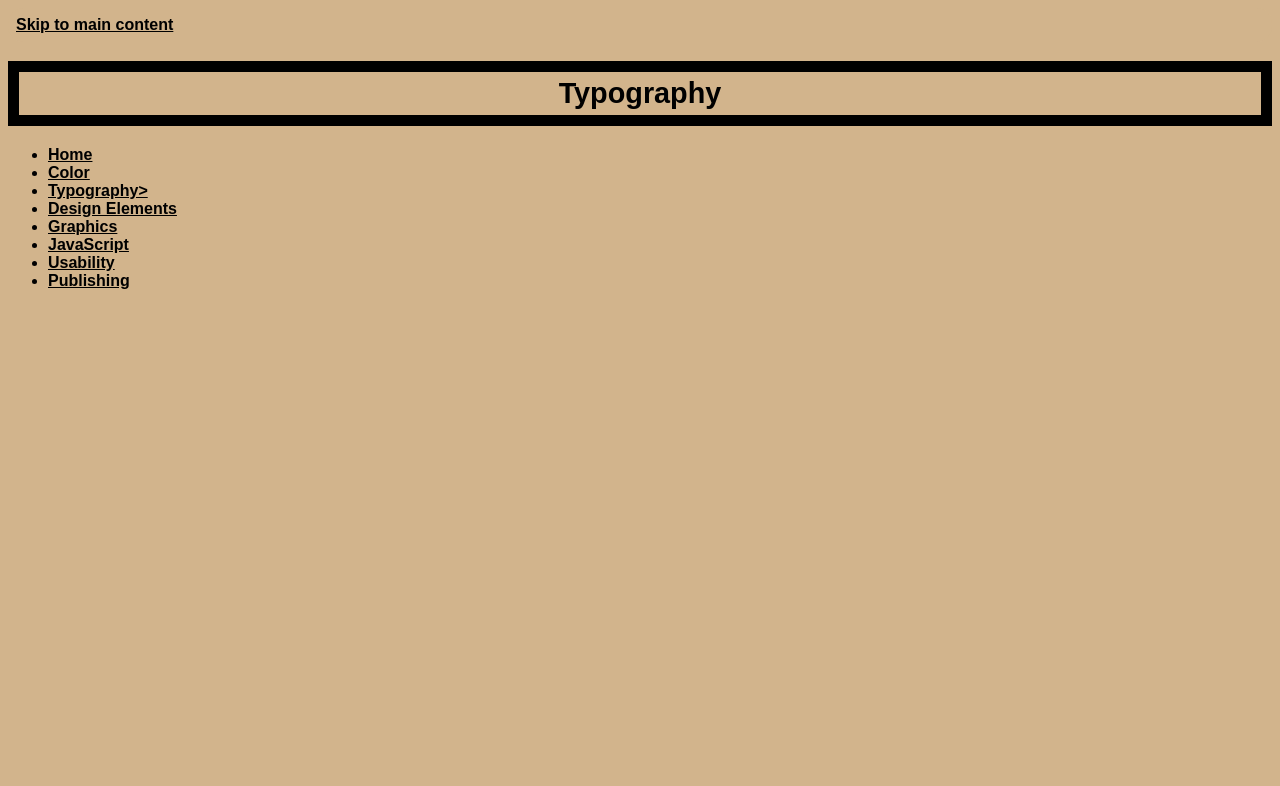
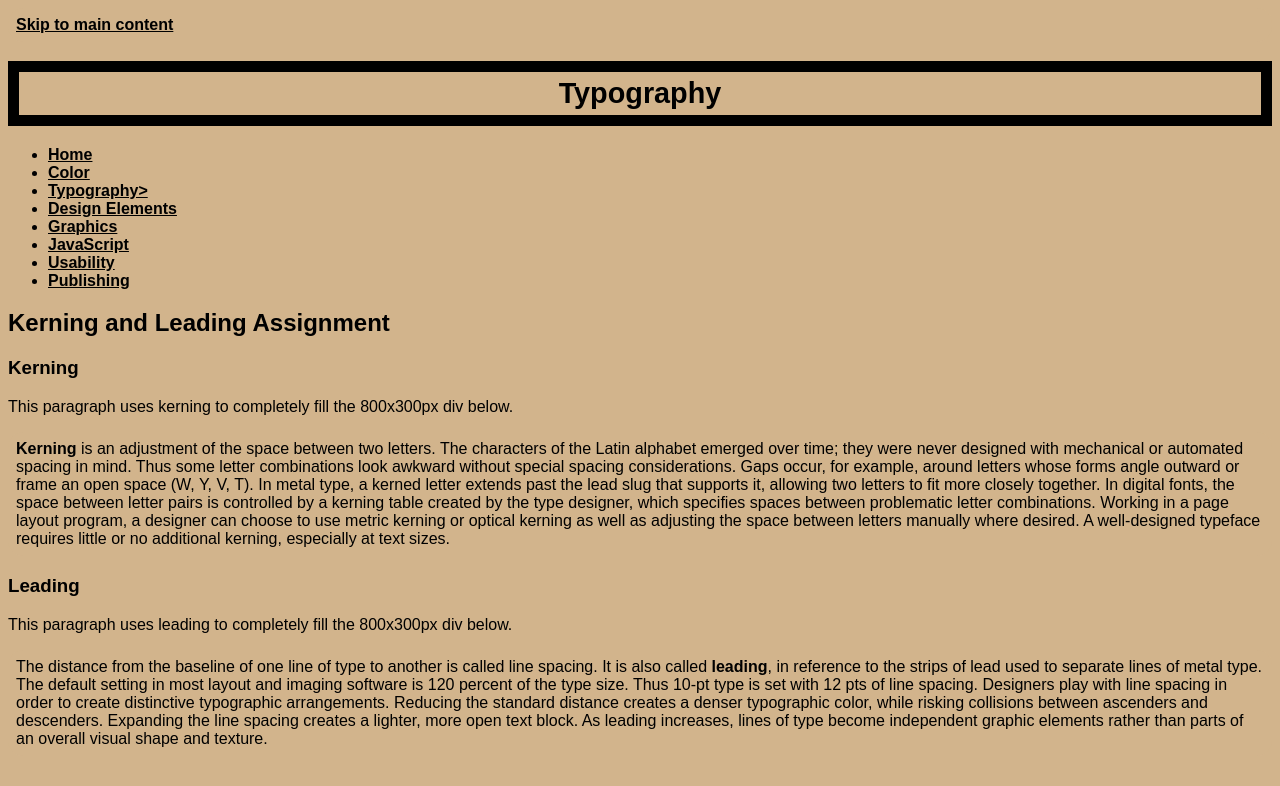
Before and after one commit to RafaMemes/rafa_newrepo, a plain HTML site: page typography.html in a window 1280 px wide. Drawn offline with Linux system fonts and the light colour scheme.

Commit message:
Added new file and HTML and CSS

```diff
--- /dev/null
+++ b/styles/typographystyles.css
@@ -0,0 +1,26 @@
+/*** KERNING & LEADING ASSIGNMENT STYLES ***/
+
+/* Do not change this style */
+.rectangle {
+  font-family: "Helvetica";
+  font-size: 1em;
+  background-color: white;
+  border: solid 1px black;
+  height: 300px;
+  width: 800px;
+  margin: 0 auto;
+}
+
+#kerning {
+  /* Use the letter-spacing property to change the kerning on the text to fill the div below
+
+  http://www.w3schools.com/cssref/pr_text_letter-spacing.asp
+  */
+}
+
+#leading {
+  /* Use the line-height property to change the leading on the text to fill the div below
+
+  http://www.w3schools.com/cssref/pr_dim_line-height.asp
+  */
+}
--- a/typography.html
+++ b/typography.html
@@ -8,6 +8,8 @@
       <title>Unit 3: Typography</title>
 
       <link type="text/css" rel="stylesheet" href='styles/stylesheet.css'/>
+
+      <link>
 
   </head>
 
@@ -35,6 +37,26 @@
       </nav>
       <main id="main">
 
+        <h2>Kerning and Leading Assignment</h2>
+        <h3>Kerning</h3>
+        <p>This paragraph uses kerning to completely fill the 800x300px div below.</p>
+        <div id="kerning" class='rectangle'>
+          <strong>Kerning</strong> is an adjustment of the space between two letters. The characters of the Latin alphabet emerged over time; they were never designed with mechanical or automated spacing in mind. Thus some letter combinations look awkward without
+          special spacing considerations. Gaps occur, for example, around letters whose forms angle outward or frame an open space (W, Y, V, T). In metal type, a kerned letter extends past the lead slug that supports it, allowing two letters to fit more closely
+          together. In digital fonts, the space between letter pairs is controlled by a kerning table created by the type designer, which specifies spaces between problematic letter combinations. Working in a page layout program, a designer can choose to use
+          metric kerning or optical kerning as well as adjusting the space between letters manually where desired. A well-designed typeface requires little or no additional kerning, especially at text sizes.
+        </div>
+
+
+        <h3>Leading</h3>
+        <p>This paragraph uses leading to completely fill the 800x300px div below.</p>
+        <div id="leading" class='rectangle'>
+          The distance from the baseline of one line of type to another is called line spacing. It is also called <strong>leading</strong>, in reference to the strips of lead used to separate lines of metal type. The default setting in most layout and imaging
+          software is 120 percent of the type size. Thus 10-pt type is set with 12 pts of line spacing. Designers play with line spacing in order to create distinctive typographic arrangements. Reducing the standard distance creates a denser typographic color,
+          while risking collisions between ascenders and descenders. Expanding the line spacing creates a lighter, more open text block. As leading increases, lines of type become independent graphic elements rather than parts of an overall visual shape and texture.
+        </div>
+
+
       </main>
 
   </body>
```
